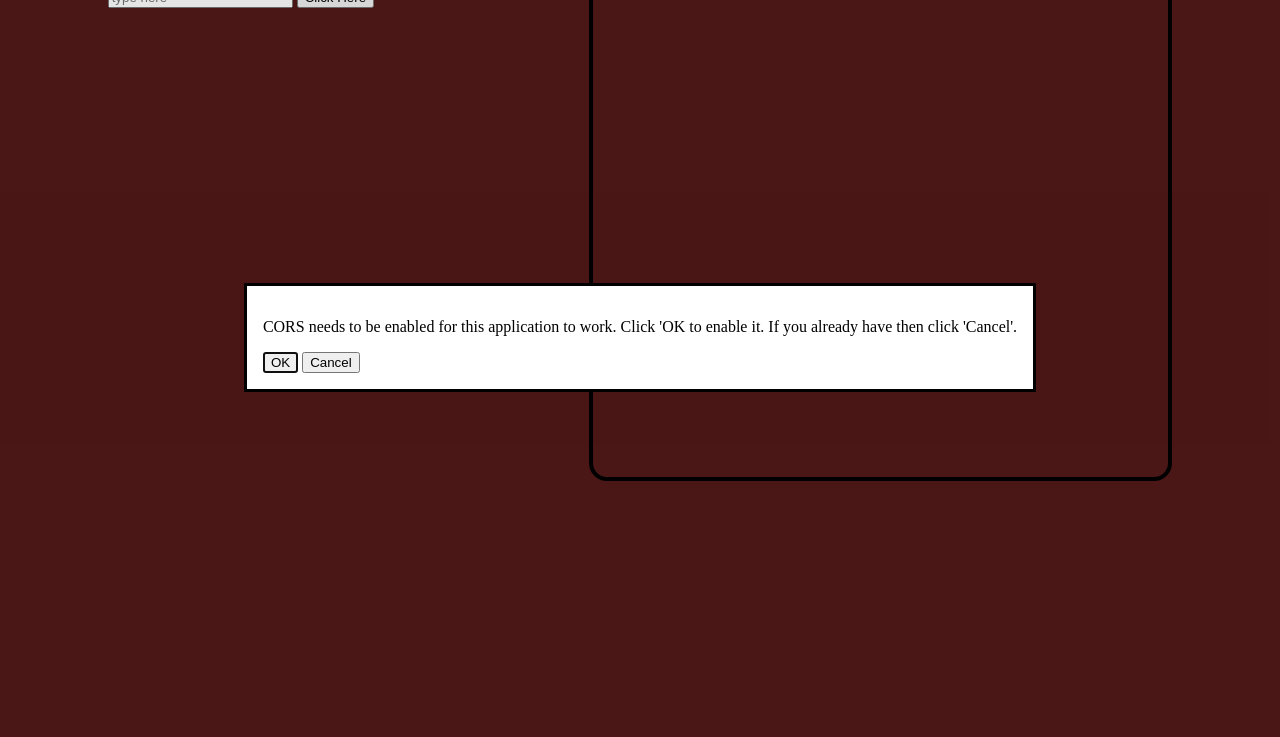
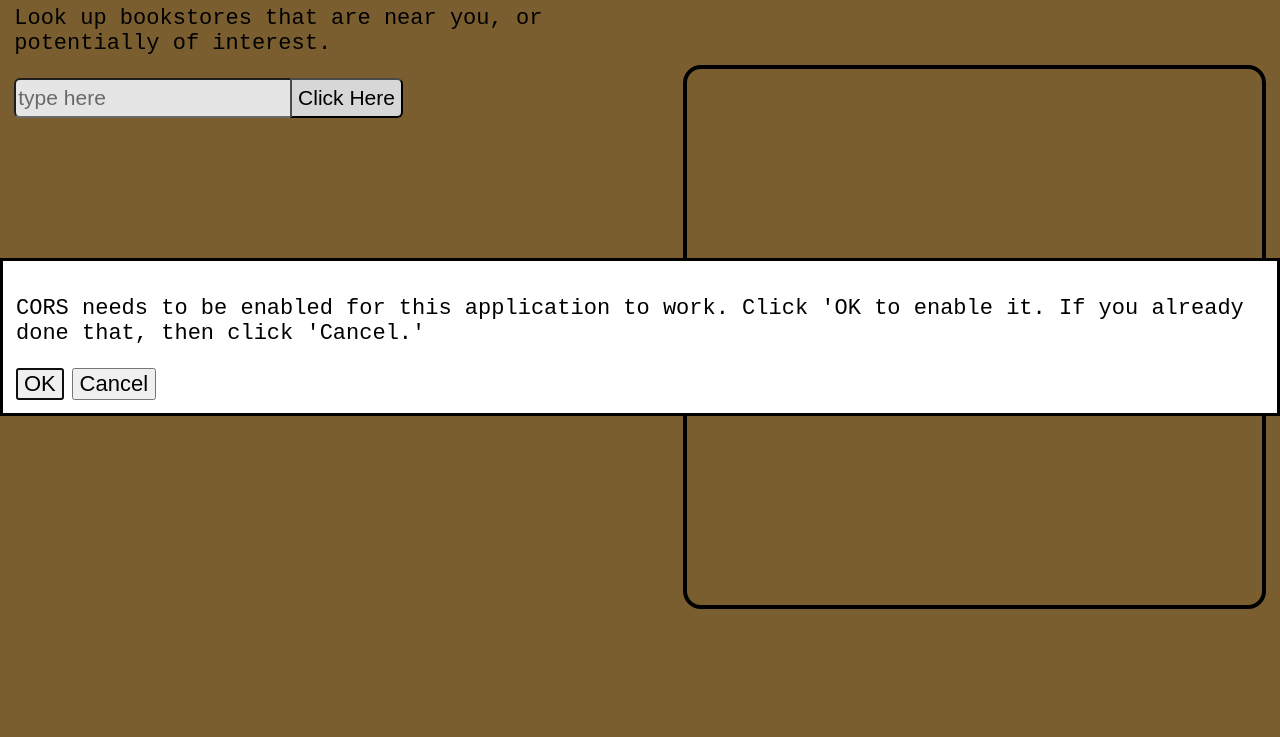
Before and after one commit to davonbl/Bibliophile-s-Compass, a website built with Vite: page index.html in a window 1280 px wide. Shown: the part 63-800 px from the top of the page. Built offline with nearby package versions, Linux system fonts and the light colour scheme; some packages are replaced by stand-ins of ours; no server answers.

Commit message:
added try & catch error on the yelp and google maps api js files, did some debugging, and added a little bit of styling

```diff
--- a/google-maps-api.js
+++ b/google-maps-api.js
@@ -1,6 +1,7 @@
 // let map;
 
 export async function initMap(testing) {
+  try{
     const { Map } = await google.maps.importLibrary("maps");
     //   const { AdvancedMarkerElement } = await google.maps.importLibrary("marker")
 
@@ -37,8 +38,11 @@ export async function initMap(testing) {
       })
       // this line of code will be the first to remove all of the inital google markers
       // marker.position = null;
+    }
 
 
+    }catch(err){
+      console.log(err)
     }
 }
 
--- a/index.html
+++ b/index.html
@@ -11,21 +11,22 @@
   </head>
   <body>
     <dialog id="corsModual" class= "cors-modual">
-      <p>CORS needs to be enabled for this application to work. Click 'OK to enable it. If you already have then click 'Cancel'.</p>
+      <p>CORS needs to be enabled for this application to work. Click 'OK to enable it. If you already done that, then click 'Cancel.'</p>
       <button id="enableBtn">OK</button>
       <button id="cancelBtn">Cancel</button>
     </dialog>
 
     <div class="testing">
-      <div class="'content">
+      <div class="content">
         <div class = 'searching-content'>
-          <p>Content</p>
+          <h1>Bibliophile's Compass </h1>
+          <p class = 'description'>Look up bookstores that are near you, or potentially of interest.</p>
           <input id="showContent" type="text" placeholder="type here">
           <button id = 'clickBtn'>Click Here</button>
         </div>
 
         <div id = 'removeHidden' class = 'buttons' hidden>
-          <p class ='adding-border-top'></p>
+          <!-- <p class ='adding-border-top'></p> -->
           <div class = 'sort-button'>
             <p>Sort:</p>
             <button id = 'sortBtn'>Order locations by alphabetical order</button>
@@ -38,57 +39,6 @@
         </div>
 
         <div id = 'parentContainer' class = 'list-of-content'>
-          <!-- <ol id = 'yelpData'>
-            <li id = 'placeList' class = 'yelp-bookstore'>
-              <div id="listContent" class = 'list-content'>
-                <h3>Name</h3>
-                <p>Address/location</p>
-                <p>City & ZipCode</p>
-                <p>Rating</p>
-              </div>
-              <div class = 'list-content'>
-                <img id="yelpImg" class = 'yelp-image' src="https://placebeard.it/640x360" alt="image of bookstore">
-                <a href =''><p class = 'bookstore-website'>website</p></a>
-              </div>
-            </li>
-            <li class = 'yelp-bookstore yelp-bookstore2'>
-              <div class = 'list-content'>
-                <h3>Name</h3>
-                <p>Address/location</p>
-                <p>City & ZipCode</p>
-                <p>Rating</p>
-              </div>
-              <div class = 'list-content'>
-                <img id="yelpImg" class = 'yelp-image' src="https://placebeard.it/640x360" alt="image of bookstore">
-                <a href =''><p class = 'bookstore-website'>website</p></a>
-              </div>
-            </li>
-            <li class = 'yelp-bookstore yelp-bookstore2'>
-              <div class = 'list-content'>
-                <h3>Name</h3>
-                <p>Address/location</p>
-                <p>City & ZipCode</p>
-                <p>Rating</p>
-              </div>
-              <div class = 'list-content'>
-                <img id="yelpImg" class = 'yelp-image' src="https://placebeard.it/640x360" alt="image of bookstore">
-                <a href =''><p class = 'bookstore-website'>website</p></a>
-              </div>
-            </li>
-            <li class = 'yelp-bookstore yelp-bookstore2 yelp-bookstore3'>
-              <div class = 'list-content'>
-                <h3>Name</h3>
-                <p>Address/location</p>
-                <p>City & ZipCode</p>
-                <p>Rating</p>
-              </div>
-              <div class = 'list-content'>
-                <img id="yelpImg" class = 'yelp-image' src="https://placebeard.it/640x360" alt="image of bookstore">
-                <a href =''><p class = 'bookstore-website'>website</p></a>
-              </div>
-            </li>
-          </ol> -->
-          <!-- <div id="map"></div> -->
         </div>
 
       </div>
--- a/src/inputQuery.js
+++ b/src/inputQuery.js
@@ -5,6 +5,8 @@ export const clickBtn = document.querySelector('#clickBtn')
 clickBtn.addEventListener('click', () =>{
     const removeHidden = document.querySelector('#removeHidden')
     removeHidden.removeAttribute("hidden")
+    removeHidden.style.display = 'flex'
+    removeHidden.style.justifyContent= "flex-start"
     const input = document.querySelector('#showContent')
 
     // for later
--- a/src/yelp-api.js
+++ b/src/yelp-api.js
@@ -5,25 +5,9 @@ import { clickBtn } from "./inputQuery.js";
 import axios from "axios";
 import { initMap } from "../google-maps-api.js";
 
-
-/*   Some to consider */
-
-// vex.dialog.confirm({
-//     message: "You need to enable CORS for this site. Click 'OK' to go now",
-//     callback: function (value) {
-//       if (value) {
-//         console.log("LETS GO")
-//         window.open("https://cors-anywhere.herokuapp.com/corsdemo");
-//       } else {
-//         console.log("No, thankyou...")
-//       }
-//     }
-//   })
-
-
 export async function yelpApi(input){
 
-    /*
+    try{      /*
         The cors_anywhere variable is needed to bypass the cors error that is a byproduct of the Yelp development team 'to keep
         users from developing front-end apps or websites and storing their API key in plaintext'
         */
@@ -44,7 +28,7 @@ export async function yelpApi(input){
           };
 
         let inputLocation;
-    console.log(inputLocation)
+        // console.log(inputLocation)
 
         if(!localStorage.getItem('inputLocation')){
             let jsonInput = input
@@ -56,7 +40,7 @@ export async function yelpApi(input){
             let parseJSON = JSON.parse(localStorage.getItem('inputLocation'))
             // inputLocation = parseJSON.split(' ').join('%20').toLowerCase()
             inputLocation = parseJSON.split(' ').join('+').toLowerCase()
-        console.log('it works')
+            // console.log('it works')
         }
 
         const withCategories = `?location=${inputLocation}&term=bookstore&categories=bookstores&sort_by=best_match&limit=10`;
@@ -103,13 +87,22 @@ export async function yelpApi(input){
             // console.log(...bookstore.categories)
         })
 
+        let testingObj = await Promise.all(businessesArr)
+
         if(input !== ''){
-        console.log(businessesArr)
-        displayAllPlaces(businessesArr)
+            // console.log(businessesArr)
+            // let testingObj = await Promise.all(businessesArr)
+            displayAllPlaces(testingObj)
         }
 
         // displayAllPlaces(businessesArr)
-    return businessesArr
+        return testingObj
+    } catch(err){
+        console.log(err)
+    }
+
+
+
 // fetch('https://api.yelp.com/v3/businesses/search?location=New%20York&term=Strand&categories=bookstores&sort_by=best_match&limit=20', options)
 //   .then(response => response.json())
 //   .then(response => console.log(response))
--- a/style.css
+++ b/style.css
@@ -1,100 +1,3 @@
-/* :root {
-  font-family: Inter, system-ui, Avenir, Helvetica, Arial, sans-serif;
-  line-height: 1.5;
-  font-weight: 400;
-
-  color-scheme: light dark;
-  color: rgba(255, 255, 255, 0.87);
-  background-color: #242424;
-
-  font-synthesis: none;
-  text-rendering: optimizeLegibility;
-  -webkit-font-smoothing: antialiased;
-  -moz-osx-font-smoothing: grayscale;
-}
-
-a {
-  font-weight: 500;
-  color: #646cff;
-  text-decoration: inherit;
-}
-a:hover {
-  color: #535bf2;
-}
-
-body {
-  margin: 0;
-  display: flex;
-  place-items: center;
-  min-width: 320px;
-  min-height: 100vh;
-}
-
-h1 {
-  font-size: 3.2em;
-  line-height: 1.1;
-}
-
-#app {
-  max-width: 1280px;
-  margin: 0 auto;
-  padding: 2rem;
-  text-align: center;
-}
-
-.logo {
-  height: 6em;
-  padding: 1.5em;
-  will-change: filter;
-  transition: filter 300ms;
-}
-.logo:hover {
-  filter: drop-shadow(0 0 2em #646cffaa);
-}
-.logo.vanilla:hover {
-  filter: drop-shadow(0 0 2em #f7df1eaa);
-}
-
-.card {
-  padding: 2em;
-}
-
-.read-the-docs {
-  color: #888;
-}
-
-button {
-  border-radius: 8px;
-  border: 1px solid transparent;
-  padding: 0.6em 1.2em;
-  font-size: 1em;
-  font-weight: 500;
-  font-family: inherit;
-  background-color: #1a1a1a;
-  cursor: pointer;
-  transition: border-color 0.25s;
-}
-button:hover {
-  border-color: #646cff;
-}
-button:focus,
-button:focus-visible {
-  outline: 4px auto -webkit-focus-ring-color;
-}
-
-@media (prefers-color-scheme: light) {
-  :root {
-    color: #213547;
-    background-color: #ffffff;
-  }
-  a:hover {
-    color: #747bff;
-  }
-  button {
-    background-color: #f9f9f9;
-  }
-} */
-
 #map {
   height: 67%;
   width: 75%;
@@ -102,16 +5,21 @@ button:focus-visible {
   border-radius: 18px;
   max-width: 575px;
   display: inline-block;
+  align-self: center;
   /* display: none; */
 }
 html, body{
   height: 100%;
   margin: 0;
   padding: 0;
-  background-color: rgb(83, 24, 24);
+  /* background-color: rgb(83, 24, 24);  */
+  background-color: rgb(137 105 53);
 
 }
 
+body{
+  font-family: monospace;
+}
 
 .testing{
   height: 100%;
@@ -120,7 +28,8 @@ html, body{
 
 .content{
   display: inline-block;
-  width: 44%;
+  width: 50%;
+  /* width: 849px; */
 }
 
 .testing{
@@ -137,6 +46,7 @@ max-height: 500px;
 border: 2px solid violet;
 /* border-radius: 14px; */
 width: 85%;
+background-color: #989823;
 }
 
 .yelp-bookstore{
@@ -193,6 +103,41 @@ a{
   width: 91%;
 }
 
+.buttons{
+  /* display: flex;
+  justify-content: flex-start; */
+  gap: 79px;
+  padding-top: 30px;
+}
+
+.description{
+  font-size: 22px;
+}
+
+.cors-modual p, .cors-modual button{
+  font-size: 22px;
+}
+
+#showContent{
+  height: 34px;
+  border-top-left-radius: 6px;
+  border-bottom-left-radius: 6px;
+  font-size: 21px;
+}
+
+#clickBtn{
+  height: 40px;
+  font-size: 21px;
+  border-top-right-radius: 6px;
+  border-bottom-right-radius: 6px;
+  margin-left: -11px;
+  /* margin-right: -19px; */
+  padding-bottom: 1px;
+}
+
+#listContent{
+  font-size: 16px;
+}
 
 /* cors time */
 
```
Also changed, not shown: src/get-all-places.js (+4 -4 lines). Lines whose indentation alone changed are shown as unchanged.
